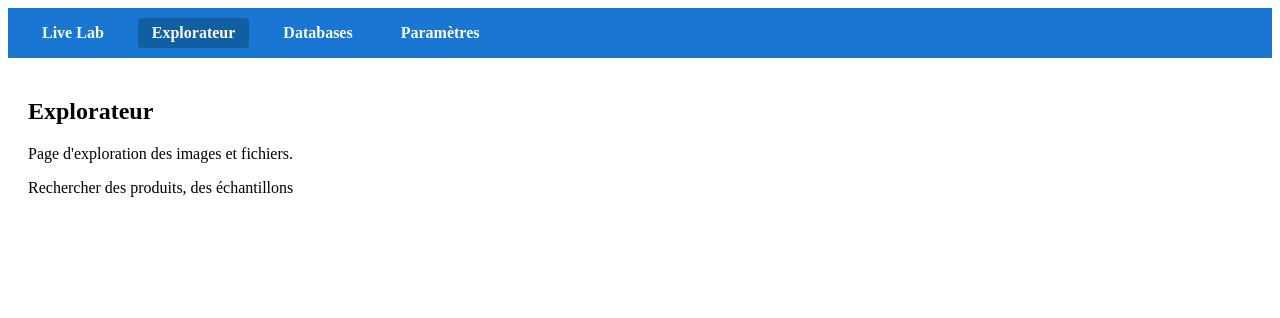
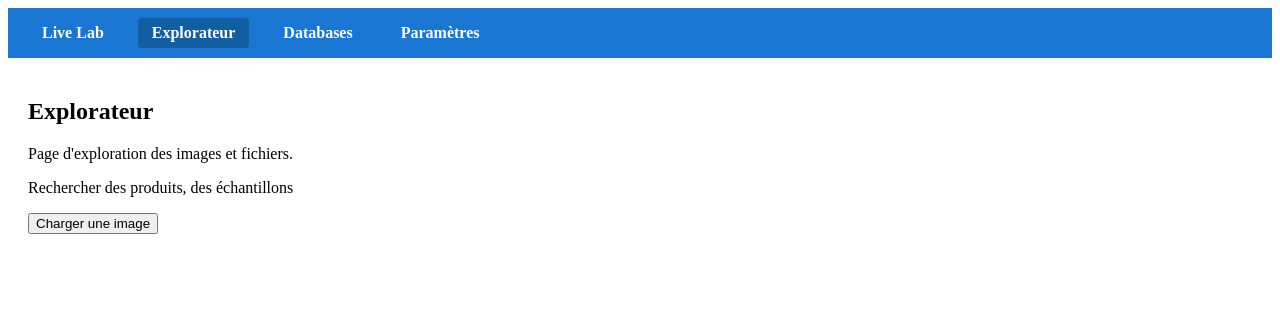
Before and after one commit to maurinbr/TLC, a Flask app: page /explorateur in a window 1280 px wide. Shown: the top 318 px of the page. Run offline with Flask 3, Linux system fonts and the light colour scheme.

Commit message:
descriptions

```diff
--- a/app/templates/database.html
+++ b/app/templates/database.html
@@ -6,4 +6,5 @@
 <p>Liste des substances identifiables.</p>
 <p>Modifier les conditions opératoires.</p>
 <p>Modifier les manipulateurs</p>
+
 {% endblock %}
--- a/app/templates/explorateur.html
+++ b/app/templates/explorateur.html
@@ -4,4 +4,19 @@
 <h2>Explorateur</h2>
 <p>Page d'exploration des images et fichiers.</p>
 <p>Rechercher des produits, des échantillons</p>
+<button class="btn-tlc" onclick="document.getElementById('image-upload').click()">Charger une image</button>
+<input type="file" id="image-upload" accept="image/*" style="display:none" onchange="handleImageUpload(event)">
+<script>
+function handleImageUpload(event) {
+    const file = event.target.files[0];
+    if (!file) return;
+    const formData = new FormData();
+    formData.append('image', file);
+    fetch('/upload-image', {
+        method: 'POST',
+        body: formData
+    })
+    .then(r => r.ok ? alert('Image chargée !') : alert('Erreur upload'));
+}
+</script>
 {% endblock %}
```
